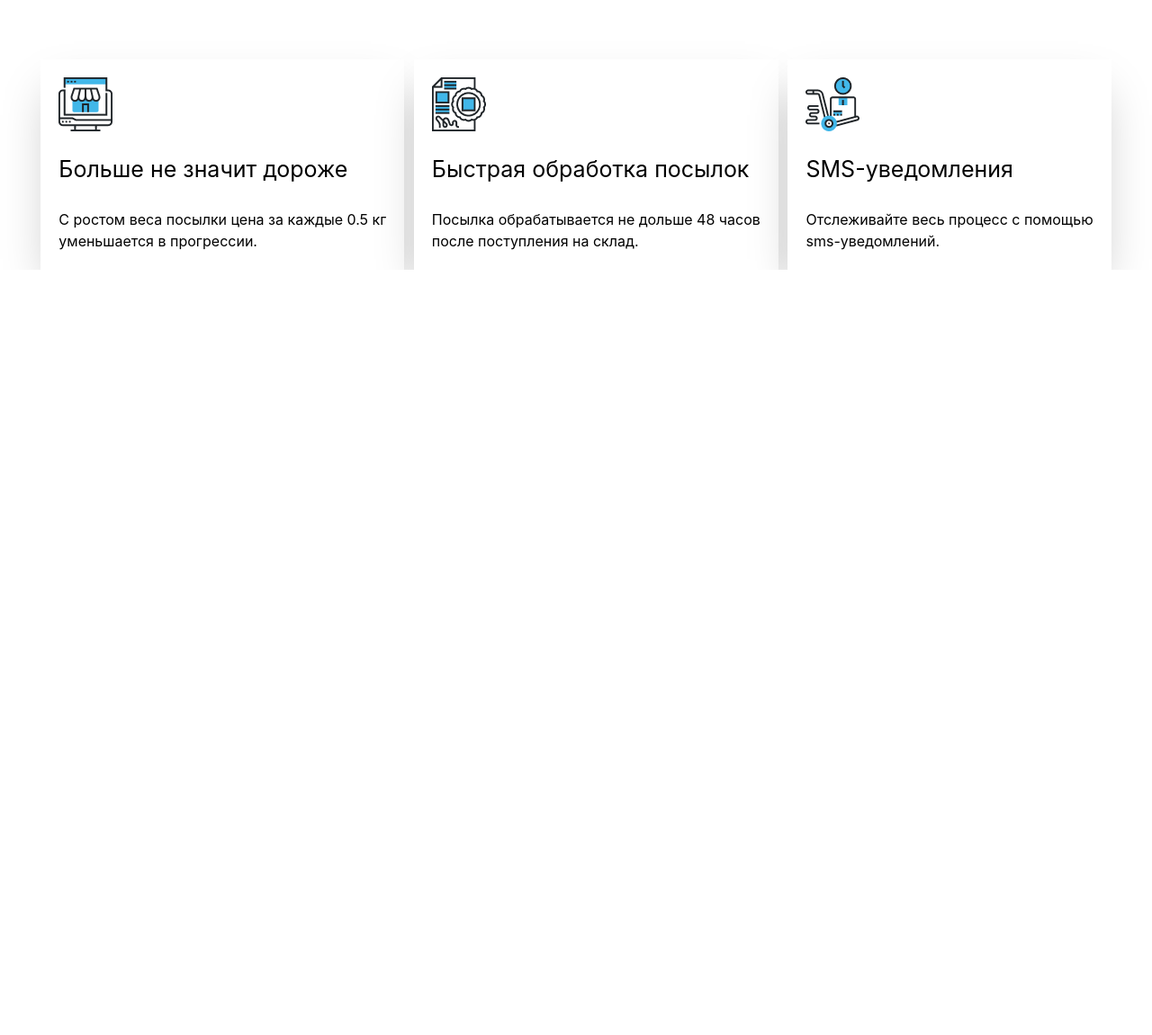
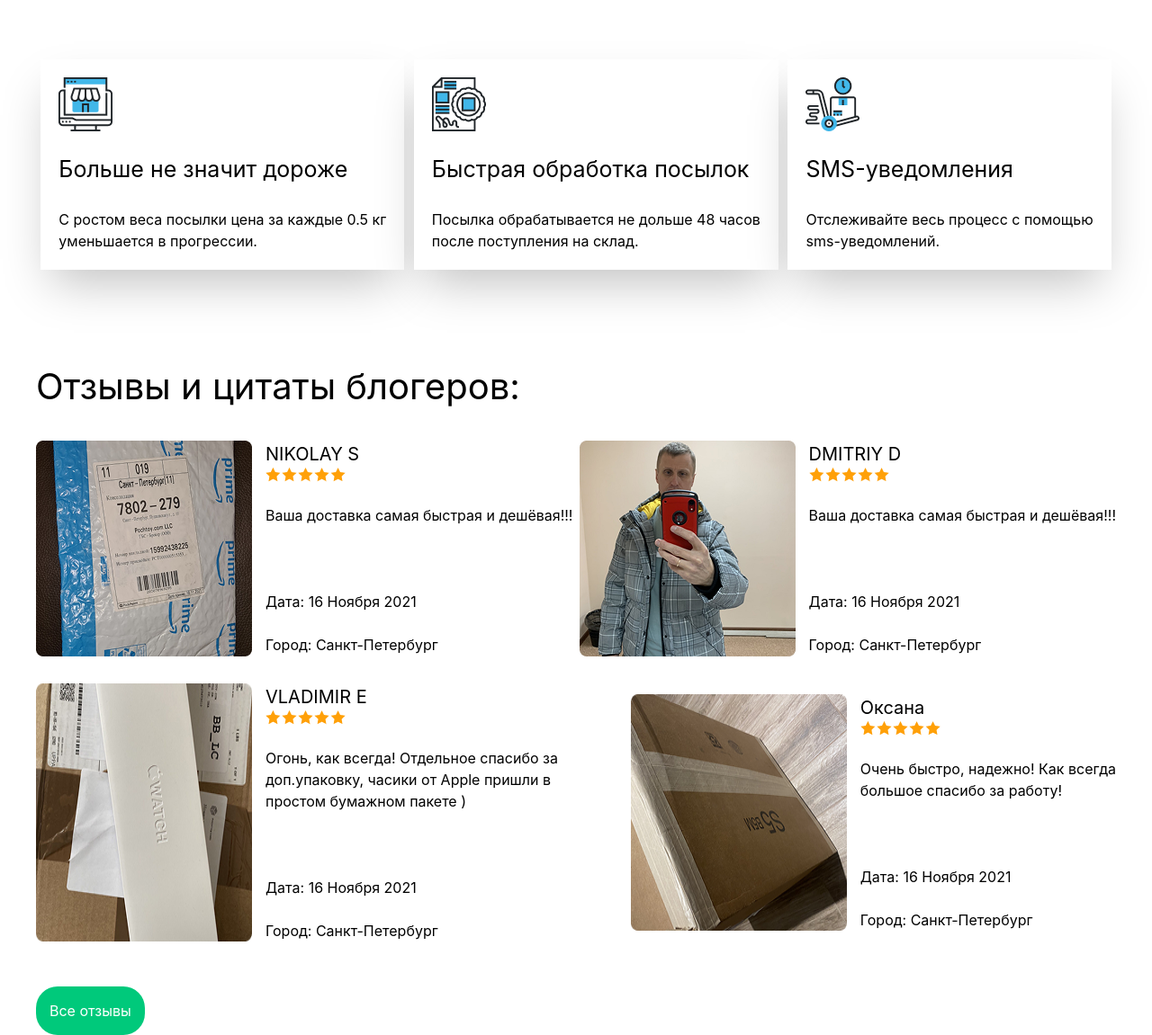
Before and after one commit to nozimnegmatov0010/branch3, a website: page index.html in a window 1280 px wide. Shown: the part 5183-6334 px from the top of the page at 90% size. Before the commit the page ends 5483 px from the top, so only its background shows below. Drawn offline with nearby package versions, Linux system fonts and the light colour scheme; files that its build step writes are made by us from their sources.

Commit message:
section5

```diff
--- a/index.html
+++ b/index.html
@@ -629,5 +629,74 @@
             <p>Отслеживайте весь процесс с помощью <br> sms-уведомлений.</p>
         </div>
     </section>
+    <h1 class="text-[40px] mt-[100px] mb-[30px]">Отзывы и цитаты блогеров:</h1>
+    <section>
+        <div class="lg:flex justify-between items-center">
+            <div class="flex gap-[15px]">
+                <img src="./src/images/фон (2).png" alt="">
+                <div>
+                    <h1 class="text-[20px]">NIKOLAY S</h1>
+                    <img src="./src/images/рейтинг.png" alt="">
+                    <br>
+                    <p>Ваша доставка самая быстрая и дешёвая!!!</p>
+                    <br>
+                    <br>
+                    <br>
+                    <p>Дата: 16 Ноября 2021</p>
+                    <br>
+                    <p>Город: Санкт-Петербург</p>
+                </div>
+            </div>
+            <div class="flex gap-[15px]">
+                <img src="./src/images/фон (3).png" alt="">
+                <div>
+                    <h1 class="text-[20px]">DMITRIY D</h1>
+                    <img src="./src/images/рейтинг.png" alt="">
+                    <br>
+                    <p>Ваша доставка самая быстрая и дешёвая!!!</p>
+                    <br>
+                    <br>
+                    <br>
+                    <p>Дата: 16 Ноября 2021</p>
+                    <br>
+                    <p>Город: Санкт-Петербург</p>
+                </div>
+            </div>
+        </div>
+        <div class="lg:flex justify-between items-center mt-[30px]">
+            <div class="flex gap-[15px]">
+                <img src="./src/images/фон (4).png" alt="">
+                <div>
+                    <h1 class="text-[20px]">VLADIMIR E</h1>
+                    <img src="./src/images/рейтинг.png" alt="">
+                    <br>
+                    <p>Огонь, как всегда! Отдельное спасибо за <br> доп.упаковку, часики от Apple пришли в <br> простом бумажном пакете ) </p>
+                    <br>
+                    <br>
+                    <br>
+                    <p>Дата: 16 Ноября 2021</p>
+                    <br>
+                    <p>Город: Санкт-Петербург</p>
+                </div>
+            </div>
+            <div class="flex gap-[15px]">
+                <img src="./src/images/фон (5).png" alt="">
+                <div>
+                    <h1 class="text-[20px]">Оксана</h1>
+                    <img src="./src/images/рейтинг.png" alt="">
+                    <br>
+                    <p>Очень быстро, надежно! Как всегда <br> большое спасибо за работу!</p>
+                    <br>
+                    <br>
+                    <br>
+                    <p>Дата: 16 Ноября 2021</p>
+                    <br>
+                    <p>Город: Санкт-Петербург</p>
+                </div>
+            </div>
+        </div>
+                                <button class="p-[15px] bg-[#00C97B] text-[white] rounded-3xl mt-[50px]">Все отзывы</button>
+
+    </section>
 </body>
 </html>
```
Also changed, not shown: src/images/рейтинг.png (added), src/images/фон (2).png (added), src/images/фон (3).png (added), src/images/фон (4).png (added), src/images/фон (5).png (added).
